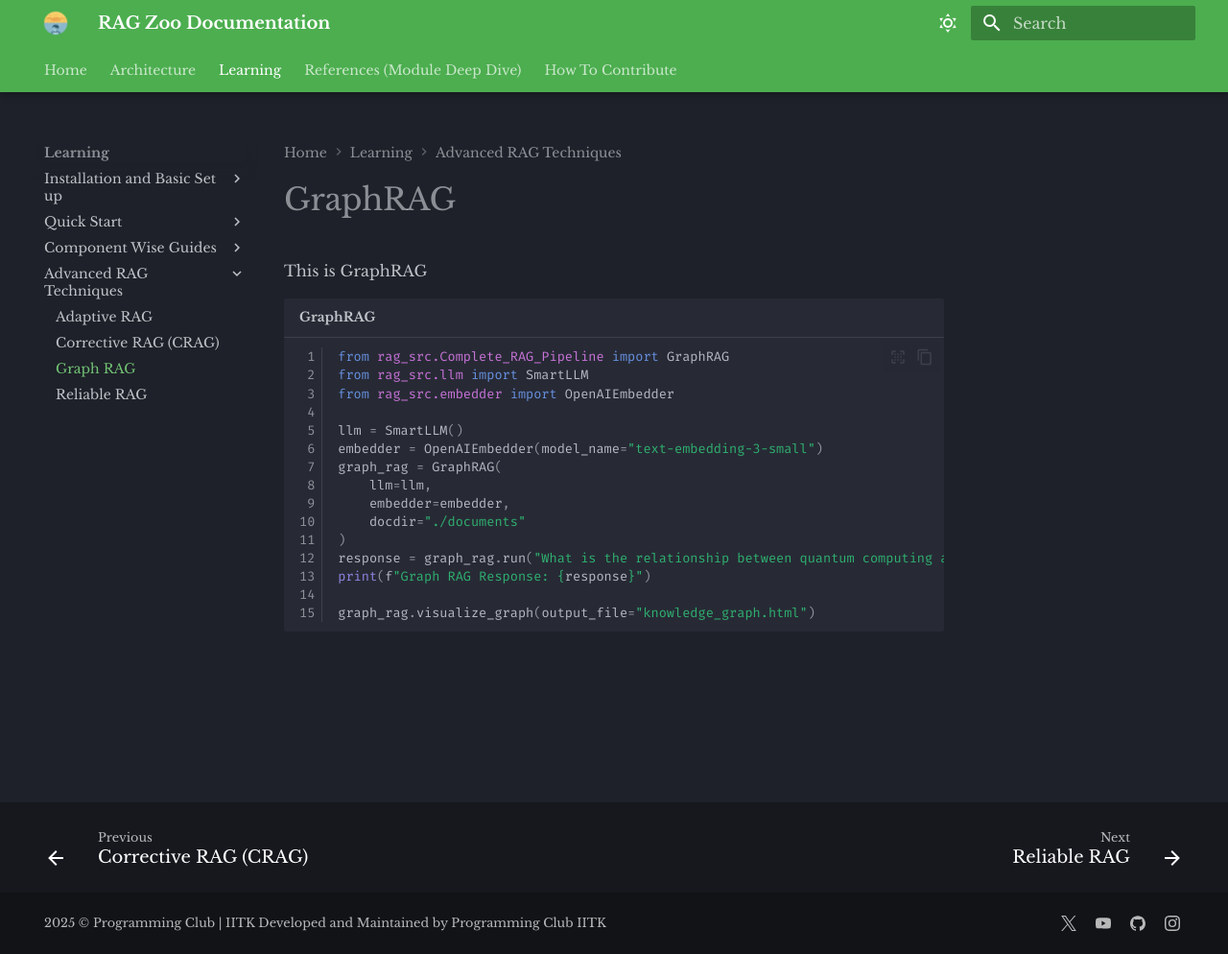
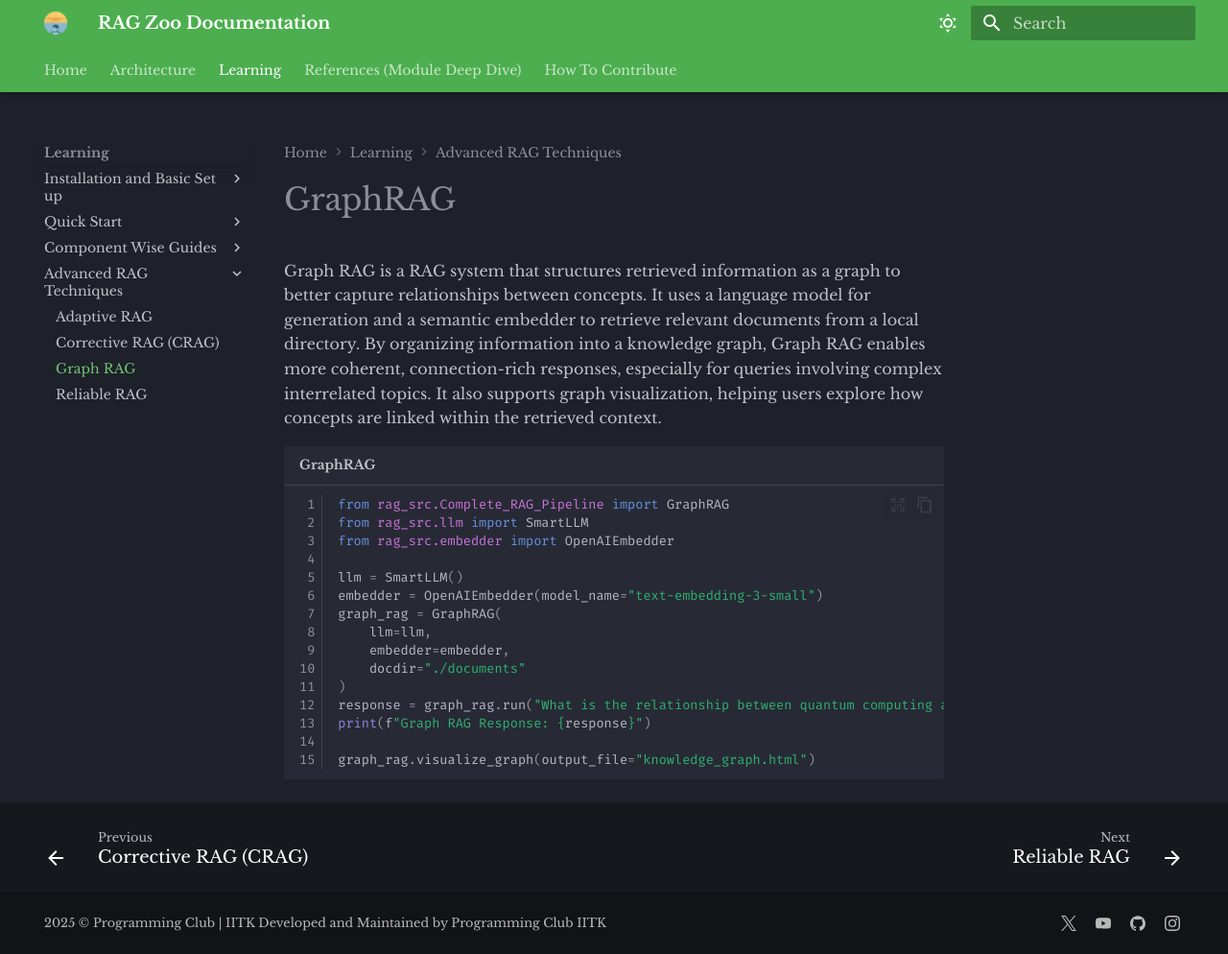
Before and after one commit to Karthic-N-A/RAG-Zoo-Website-Local-Impl, an MkDocs documentation site: the page built from docs/Advanced RAG Techniques/GraphRAG.md, in a window 1280 px wide and 994 px high. Shown: the whole window at 96% size. Built offline with MkDocs 1.6.1 and Material for MkDocs 9.7.7, drawn with Linux system fonts in a browser that asks for light colours.

Commit message:
Update GraphRAG.md

````diff
--- a/docs/Advanced RAG Techniques/GraphRAG.md
+++ b/docs/Advanced RAG Techniques/GraphRAG.md
@@ -1,6 +1,7 @@
 # GraphRAG
 
-This is GraphRAG
+Graph RAG is a RAG system that structures retrieved information as a graph to better capture relationships between concepts. It uses a language model for generation and a semantic embedder to retrieve relevant documents from a local directory. By organizing information into a knowledge graph, Graph RAG enables more coherent, connection-rich responses, especially for queries involving complex interrelated topics. It also supports graph visualization, helping users explore how concepts are linked within the retrieved context.
+
 ```python title="GraphRAG" linenums="1"
 from rag_src.Complete_RAG_Pipeline import GraphRAG
 from rag_src.llm import SmartLLM
````
